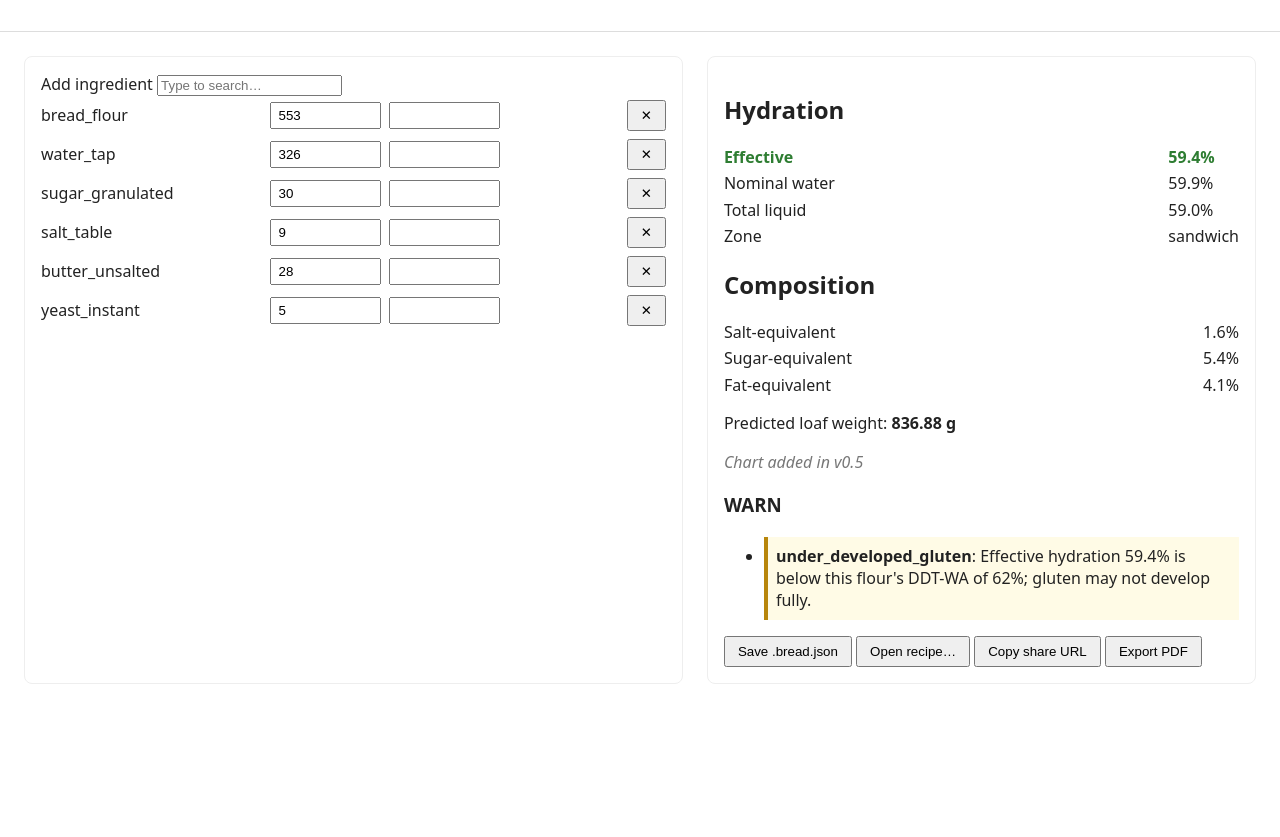
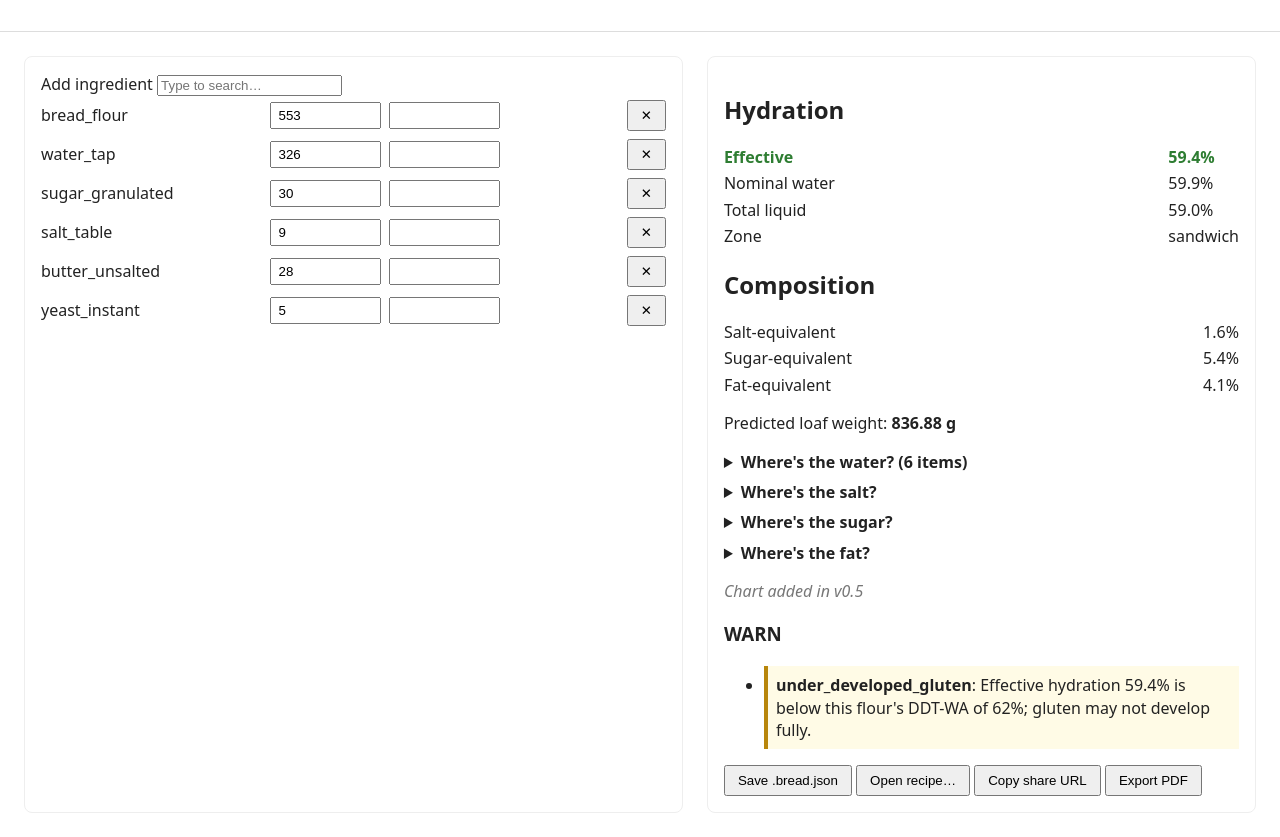
Before and after one commit to Devin-Cooper/bread-calc, a website built with Vite: page index.html in a window 1280 px wide. Shown: the part 81-918 px from the top of the page. Before the commit the page ends 800 px from the top, so only its background shows below. Built offline with nearby package versions, Linux system fonts and the light colour scheme.

Commit message:
feat(site): expandable composition breakdowns (water/salt/sugar/fat)

```diff
--- a/src/site/components/results-panel.ts
+++ b/src/site/components/results-panel.ts
@@ -31,6 +31,25 @@ export function mount(parent: HTMLElement, store: Store, db: Database): void {
       </dl>
       <p>Predicted loaf weight: <strong>${c.totals.predicted_loaf_g} g</strong></p>
     `;
+    parent.insertAdjacentHTML("beforeend", `
+      <details>
+        <summary>Where's the water? (${c.water_breakdown.length} items)</summary>
+        <table><thead><tr><th>Ingredient</th><th>g</th><th>nominal water (g)</th><th>effective water (g)</th></tr></thead>
+        <tbody>${c.water_breakdown.map((b) => `<tr><td>${escapeHtml(b.ingredient_id)}</td><td>${b.grams}</td><td>${b.nominal_water_g}</td><td>${b.effective_water_g}</td></tr>`).join("")}</tbody></table>
+      </details>
+      <details>
+        <summary>Where's the salt?</summary>
+        <table><tbody>${c.salt_breakdown.filter((b) => b.salt_g_contribution > 0).map((b) => `<tr><td>${escapeHtml(b.ingredient_id)}</td><td>${b.salt_g_contribution} g</td></tr>`).join("")}</tbody></table>
+      </details>
+      <details>
+        <summary>Where's the sugar?</summary>
+        <table><tbody>${c.sugar_breakdown.filter((b) => b.sugar_g_contribution > 0).map((b) => `<tr><td>${escapeHtml(b.ingredient_id)}</td><td>${b.sugar_g_contribution} g</td></tr>`).join("")}</tbody></table>
+      </details>
+      <details>
+        <summary>Where's the fat?</summary>
+        <table><tbody>${c.fat_breakdown.filter((b) => b.fat_g_contribution > 0).map((b) => `<tr><td>${escapeHtml(b.ingredient_id)}</td><td>${b.fat_g_contribution} g</td></tr>`).join("")}</tbody></table>
+      </details>
+    `);
   }
   store.subscribe(render); render();
 }
--- a/src/site/styles.css
+++ b/src/site/styles.css
@@ -21,3 +21,7 @@ button { padding: 6px 12px; cursor: pointer; }
 .metrics dt, .metrics dd { margin: 0; }
 .headline { font-weight: bold; color: var(--accent); }
 .error { color: var(--error); }
+details { margin-top: 8px; }
+details summary { cursor: pointer; font-weight: 600; }
+details table { width: 100%; border-collapse: collapse; margin-top: 4px; }
+details td, details th { padding: 2px 6px; border-bottom: 1px solid #eee; }
```
